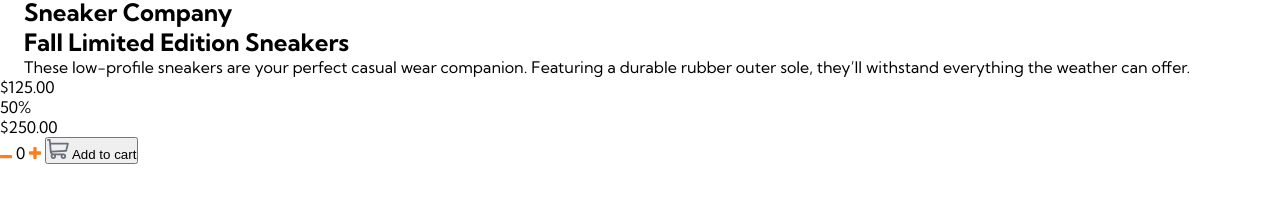
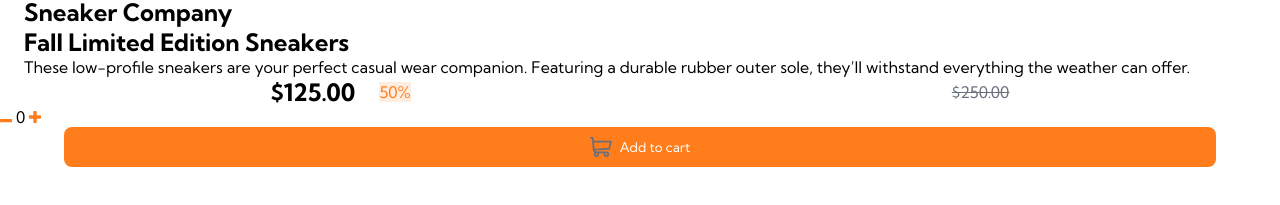
Before and after one commit to AbibGuardian50/ECommerce-product-page, a plain HTML site: page index.html in a window 1280 px wide. Shown: the part 107-312 px from the top of the page. Drawn offline with Linux system fonts and the light colour scheme.

Commit message:
third commit

```diff
--- a/index.html
+++ b/index.html
@@ -46,18 +46,28 @@
       </p>
     </article>
 
-    <section>
-      <p>$125.00</p>
-      <p>50%</p>
-      <p>$250.00</p>
+    <section class="price">
+      <section class="discount">
+        <h2 class="discount-price"> $125.00 </h2>
+      <p class="discount-percentage">50%</p>
+      </section>
+      <s class="normal-price">$250.00</s>
     </section>
 
-    <section>
-      <img src="./images/icon-minus.svg" alt="">
+      <section>
+        <img src="./images/icon-minus.svg" alt="">
       0
-      <img src="./images/icon-plus.svg" alt="" srcset="">
-      <button> <img src="./images/icon-cart.svg" alt=""> Add to cart</button>
+      <img src="./images/icon-plus.svg" alt="">
+      </section>
+
+
+
+
+    <section class="button-cart">
+      <button class="add-cart"> <img class="cart-icon-button" src="./images/icon-cart.svg" alt="cart"> Add to cart</button>
     </section>
+
+
 
   </main>
 
--- a/style.css
+++ b/style.css
@@ -12,6 +12,7 @@
     --Neutral-Light-Grayish-Blue: hsl(223, 64%, 98%);
     --Neutral-White: hsl(0, 0%, 100%);
     --Neutral-Black: hsl(0, 0%, 0%);
+    --Neutral-White-HexCode: #ffffff;
 }
 
 * {
@@ -20,15 +21,71 @@
     box-sizing: border-box;
 }
 
-body {
-    font-family: 'Kumbh Sans', sans-serif;
-}
-
 article.main-desc {
     padding-left: 1.5rem;
     /* font-size: 200px; */
 }
 
+
+
+body {
+    font-family: 'Kumbh Sans', sans-serif;
+}
+
+button.add-cart {
+    background: var(--primary-orange);
+    color: var(--Neutral-White);
+    display: flex;
+    justify-content: center;
+    align-items: center;
+    gap: 0.5rem;
+    padding-top: 0.625rem;
+    padding-bottom: 0.625rem;
+    font-family: 'Kumbh Sans', sans-serif;
+    width: 90%;
+    border-radius: 0.5rem;
+    border: none;
+}
+
+
+
+h2.discount-price {
+    /* display: inline-block; */
+}
+
+p.discount-percentage {
+    background: var(--Primary-Pale-Orange);
+    /* display: inline-block; */
+    color: var(--primary-orange);
+}
+
+s.normal-price {
+    color: var(--Neutral-Dark-Grayish-Blue);
+}
+
+
+/* .cart-icon-button {
+    filter: invert(100%) sepia(95%) saturate(0%) hue-rotate(159deg) brightness(106%) contrast(106%);
+} */
+
 nav {
     display: none;
 }
+
+
+section.discount {
+    display: flex;
+    align-items: center;
+    gap: 1.5rem;
+}
+
+section.button-cart {
+    display: flex;
+    justify-content: center;
+}
+
+section.price {
+    display: flex;
+    align-items: center;
+    justify-content: space-around;
+}
```
